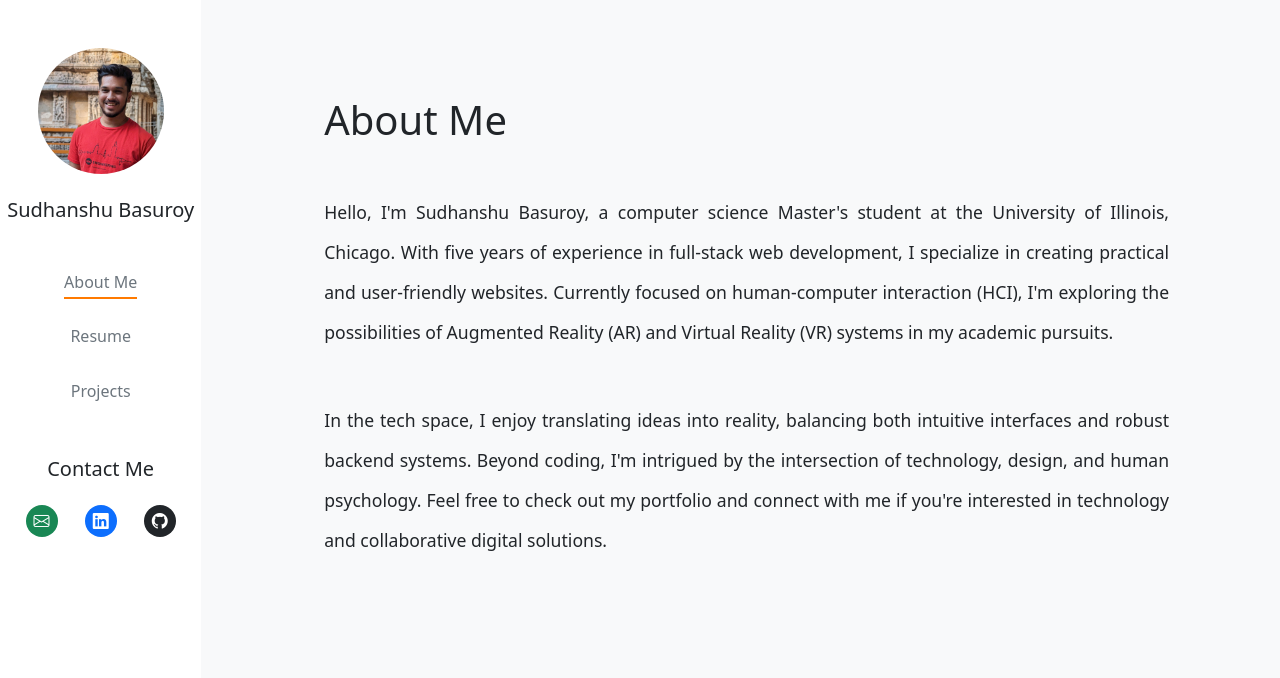
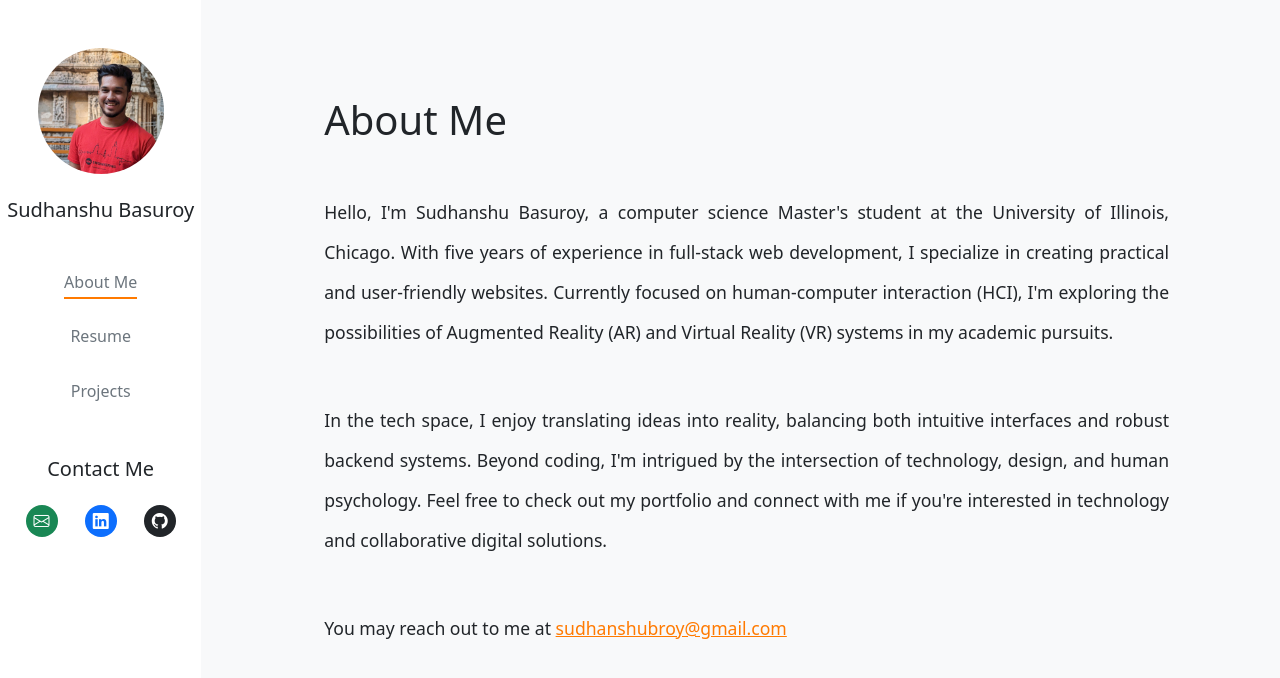
Before and after one commit to parading-purple-drumhead/Personal-Website, a React (Vite) app: page / in a window 1280 px wide. Shown: the top 678 px of the page. Built offline with nearby package versions, Linux system fonts and the light colour scheme.

Commit message:
Email added

```diff
--- a/src/pages/AboutMe.tsx
+++ b/src/pages/AboutMe.tsx
@@ -19,6 +19,19 @@ const AboutMe = () => {
               {paragraph}
             </p>
           ))}
+          <p
+            className="mb-5"
+            style={{
+              fontSize: "1.1rem",
+              textAlign: "justify",
+              lineHeight: "2.5rem",
+            }}
+          >
+            You may reach out to me at{" "}
+            <a className="main-text" href={`mailto:${data.email}`}>
+              {data.email}
+            </a>
+          </p>
         </div>
       </div>
     </div>
```
